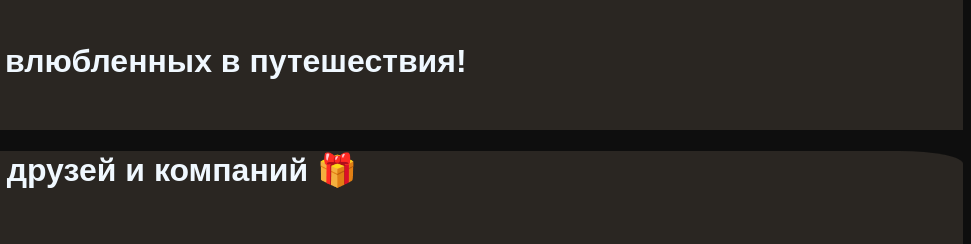
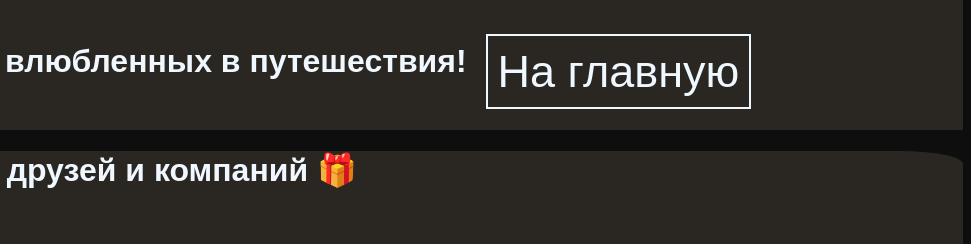
Before and after one commit to TatyRybka/2-list, a plain HTML site: page index.html in a window 1280 px wide. Shown: the part 958-1202 px from the top of the page, 309-1280 px from the left. Drawn offline with Linux system fonts and the light colour scheme.

Commit message:
Update index.html

```diff
--- a/index.html
+++ b/index.html
@@ -14,6 +14,9 @@
                 </td>
                 <td>
                     <h1>НЕБО - для влюбленных в путешествия!</h1>
+                </td>
+                <td>
+                    <a href="https://tatyrybka.github.io/nebo72/" class="o">На главную</a>
                 </td>
             </tr>
         </table>
```
